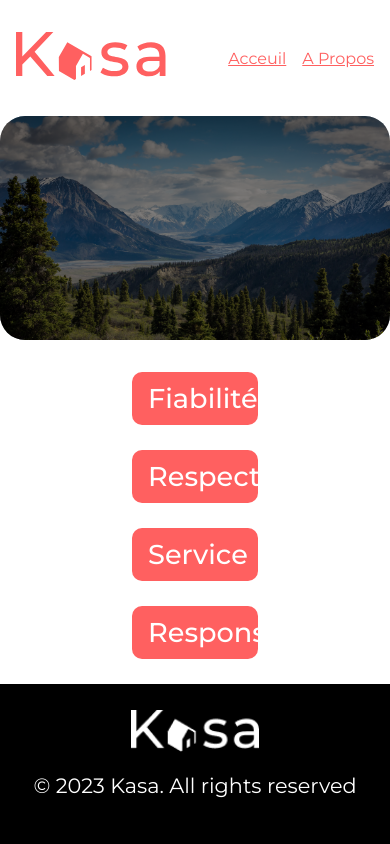
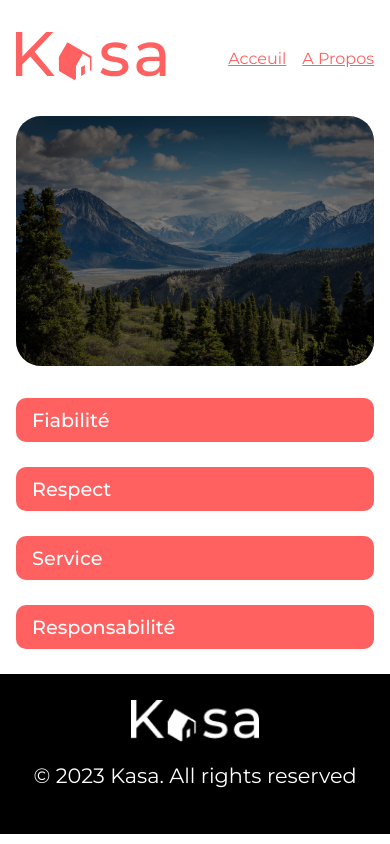
Before and after one commit to Yazaniziii/Kasa, a React (Create React App) app: page /about in a window 390 px wide. Built offline with nearby package versions, Linux system fonts and the light colour scheme; the HTML template or start-up script is replaced by a standard one.

Commit message:
media queries page About

```diff
--- a/src/Components/Cards/Drops/Drops.css
+++ b/src/Components/Cards/Drops/Drops.css
@@ -85,7 +85,7 @@
 
 
 .accordion {
-    max-width: 1300px;
+    max-width: 1250px;
     margin: auto;
     padding: 0 2rem;
   }
@@ -115,3 +115,22 @@
     transition: top 1s ease; /* Remplacez la transition d'opacité par une transition de hauteur */
     padding: 0 1rem;
   }
+
+  @media (max-width: 1250px) {
+    .accordion {
+        padding: 0 1rem;
+    }
+    .contenBx {
+        margin: 25px 0;
+    }
+  }
+
+  @media (max-width: 800px) {
+    .label {
+        font-size: 1.2rem;
+    }
+
+    .content p {
+        font-size: 1rem;
+    }
+  }
--- a/src/Layouts/Banner/Banner.css
+++ b/src/Layouts/Banner/Banner.css
@@ -1,8 +1,13 @@
-.bannerAbout {
+.bannierContainer {
     max-width: 1250px;
     margin: 2rem auto;
     width: 100%;
     height: 224px;
+}
+
+.bannerAbout {
+    width: 100%;
+    height: 100%;
     background-image: url('../../assets/bannier-about.png');
     background-size: cover;
     background-position: 0 40%;
@@ -15,3 +20,15 @@
     background-color: rgba(0, 0, 0, 0.5);
     overflow: hidden;
 }
+
+@media (max-width: 1250px) {
+    .bannierContainer {
+        padding: 0 1rem;
+    }
+}
+
+@media (max-width: 800px) {
+    .bannierContainer {
+        height: 250px;
+    }
+}
--- a/src/Layouts/Banner/Banner.js
+++ b/src/Layouts/Banner/Banner.js
@@ -5,7 +5,7 @@ import './Banner.css'
 
 export default function Banner() {
     return (
-        <div>
+        <div className="bannierContainer">
             <div className="bannerAbout">
             <div className="bannierHomeOverlay"></div>
             </div>
```
